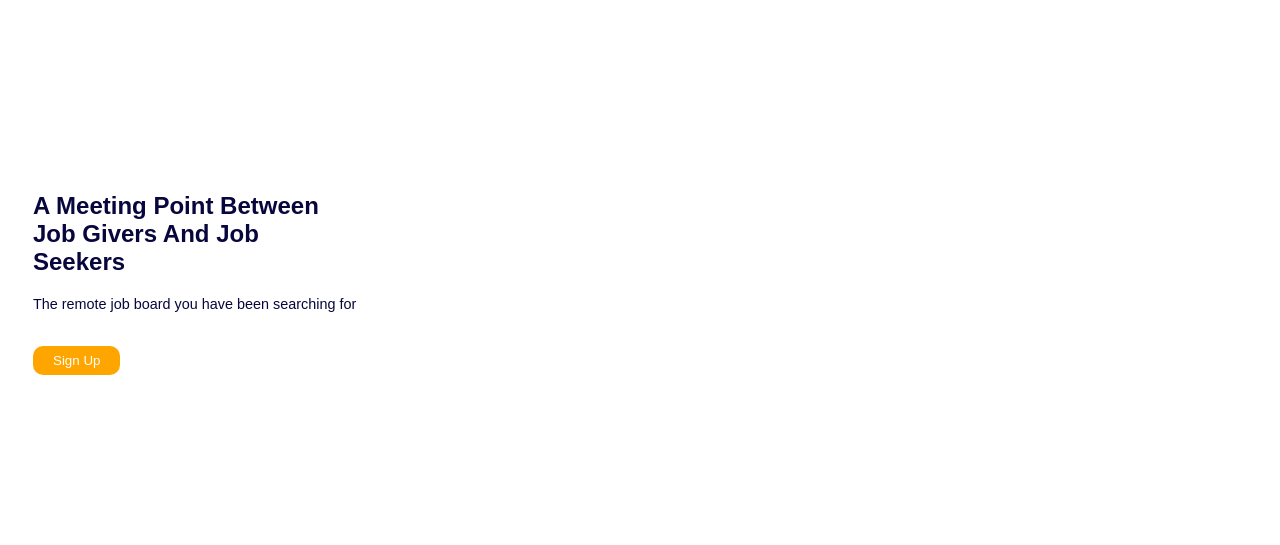
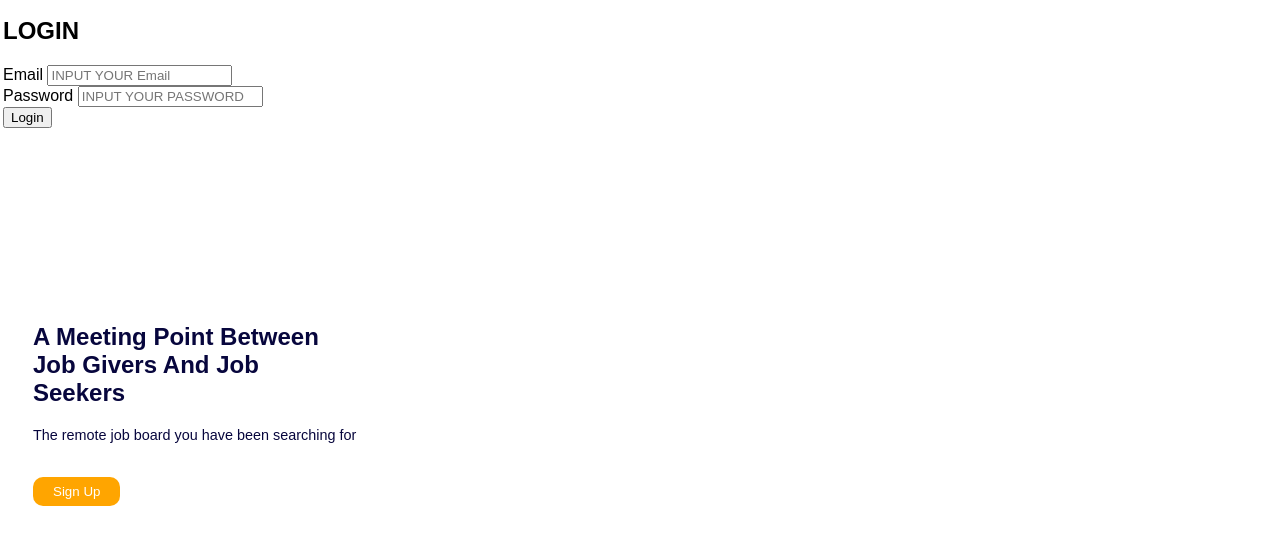
Before and after one commit to JamesVictor-O/Job_Connect, a plain HTML site: page index.html in a window 1280 px wide. Shown: the part 71-616 px from the top of the page. Drawn offline with Linux system fonts and the light colour scheme.

Commit message:
working on the login page

```diff
--- a/index.html
+++ b/index.html
@@ -103,7 +103,22 @@
     </section>
 
     <!-- login page -->
-    <section> </section>
+    <section id="loginPage">
+           <h2>LOGIN</h2>
+        <div class="loginInputField">
+            <div>
+                <label for="email">Email</label>
+                <input type="email" id="loginEmail" placeholder="INPUT YOUR Email">
+            </div>
+            <div>
+                <label for="password">Password</label>
+                <input type="email" id="loginPassword" placeholder="INPUT YOUR PASSWORD">
+            </div>
+        </div>
+        <div>
+            <button>Login</button>
+        </div>
+    </section>
 
      <!-- homepage -->
     <section class="homepage">
--- a/style.css
+++ b/style.css
@@ -32,7 +32,7 @@ body{
     display: none;
 }
 .homepage{
-    display: flex;
+    display: none;
     position: absolute;
 
     height: 100vh;
@@ -430,6 +430,11 @@ body{
     border: 1px solid red;
     color: red;
 }
+
+/* login */
+#loginPage{
+
+}
 @media(min-width:500px){
    .navigation{
     display: flex;
```
